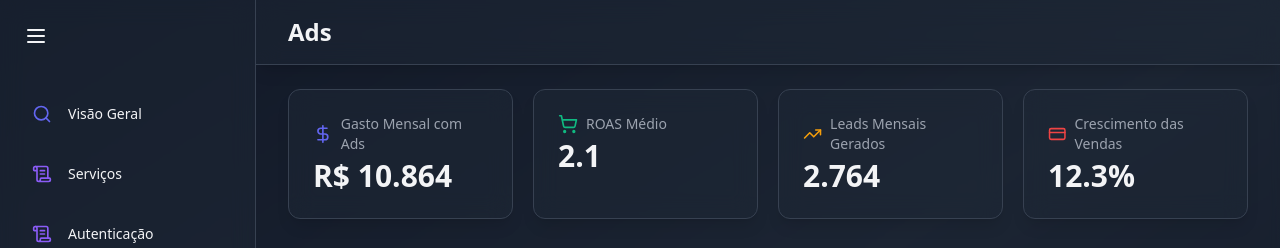
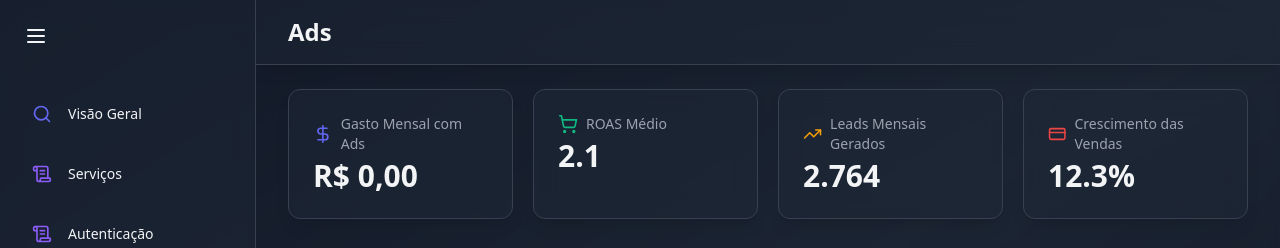
Before and after one commit to thepatroa/patroa, a React (Vite) app in the folder frontend/: page /ads in a window 1280 px wide. Shown: the top 248 px of the page. Built offline with nearby package versions, Linux system fonts and the light colour scheme; no server answers.

Commit message:
feat: 🦅 busca gasto mensal em ads do facebook e implementa

```diff
--- a/frontend/src/hooks/useCampanhas.js
+++ b/frontend/src/hooks/useCampanhas.js
@@ -3,6 +3,7 @@ import axios from "axios";
 
 export const useCampanhas = () => {
   const [campanhas, setCampanhas] = useState([]);
+  const [gastoMensal, setGastoMensal] = useState(0);
   const [carregando, setCarregando] = useState(true);
   const [erro, setErro] = useState(null);
 
@@ -11,6 +12,7 @@ export const useCampanhas = () => {
       try {
         const response = await axios.get("http://localhost:8000/facebook/campanhas");
         setCampanhas(response.data.campanhas);
+        setGastoMensal(response.data.gasto_mensal_reais || 0);
       } catch (err) {
         setErro(err.message || "Erro ao buscar campanhas");
       } finally {
@@ -21,5 +23,5 @@ export const useCampanhas = () => {
     fetchCampanhas();
   }, []);
 
-  return { campanhas, carregando, erro };
+  return { campanhas, gastoMensal, carregando, erro };
 };
--- a/frontend/src/pages/SalesPage.jsx
+++ b/frontend/src/pages/SalesPage.jsx
@@ -1,45 +1,41 @@
 import { motion } from "framer-motion";
-
 import Header from "../components/common/Header";
 import StatCard from "../components/common/StatCard";
 import { CreditCard, DollarSign, ShoppingCart, TrendingUp } from "lucide-react";
 import SalesOverviewChart from "../components/sales/SalesOverviewChart";
 import SalesByCategoryChart from "../components/sales/SalesByCategoryChart";
 import CustoDeAquisicaoDeClientes from "../components/sales/CustoDeAquisicaoDeClientes";
+import { useCampanhas } from "../hooks/useCampanhas";
+
+const SalesPage = () => {
+  const { gastoMensal, carregando } = useCampanhas();
 
   const salesStats = {
-	totalAdsSpending: "R$ 10.864",
+    totalAdsSpending: `R$ ${gastoMensal.toLocaleString("pt-BR", { minimumFractionDigits: 2 })}`,
     mediaROAS: "2.1",
     leadsGerados: "2.764",
     salesGrowth: "12.3%",
   };
 
-const SalesPage = () => {
   return (
     <div className='flex-1 overflow-auto relative z-10'>
       <Header title='Ads' />
 
       <main className='max-w-7xl mx-auto py-6 px-4 lg:px-8'>
-				{/* SALES STATS */}
         <motion.div
           className='grid grid-cols-1 gap-5 sm:grid-cols-2 lg:grid-cols-4 mb-8'
           initial={{ opacity: 0, y: 20 }}
           animate={{ opacity: 1, y: 0 }}
           transition={{ duration: 1 }}
         >
-					<StatCard name='Gasto Mensal com Ads' icon={DollarSign} value={salesStats.totalAdsSpending} color='#6366F1' />
           <StatCard
-						name='ROAS Médio'
-						icon={ShoppingCart}
-						value={salesStats.mediaROAS}
-						color='#10B981'
+            name='Gasto Mensal com Ads'
+            icon={DollarSign}
+            value={carregando ? "" : salesStats.totalAdsSpending}
+            color='#6366F1'
           />
-					<StatCard
-						name='Leads Mensais Gerados'
-						icon={TrendingUp}
-						value={salesStats.leadsGerados}
-						color='#F59E0B'
-					/>
+          <StatCard name='ROAS Médio' icon={ShoppingCart} value={salesStats.mediaROAS} color='#10B981' />
+          <StatCard name='Leads Mensais Gerados' icon={TrendingUp} value={salesStats.leadsGerados} color='#F59E0B' />
           <StatCard name='Crescimento das Vendas' icon={CreditCard} value={salesStats.salesGrowth} color='#EF4444' />
         </motion.div>
 
@@ -53,4 +49,5 @@ const SalesPage = () => {
     </div>
   );
 };
+
 export default SalesPage;
```
Lines whose indentation alone changed are shown as unchanged.
